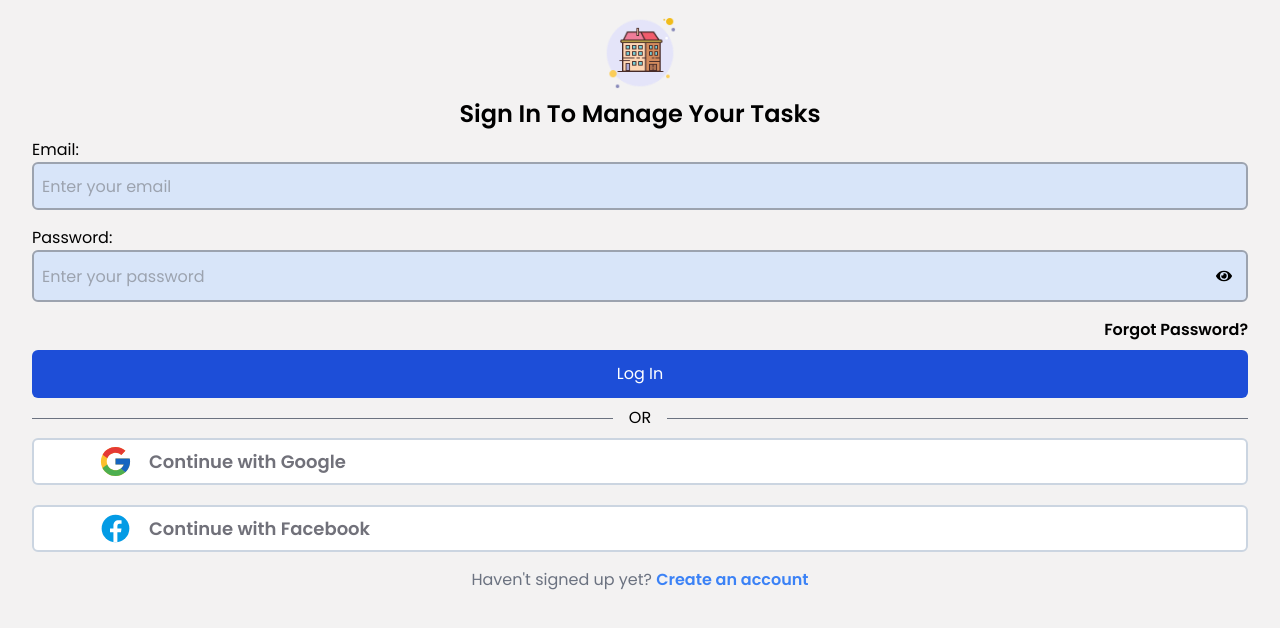
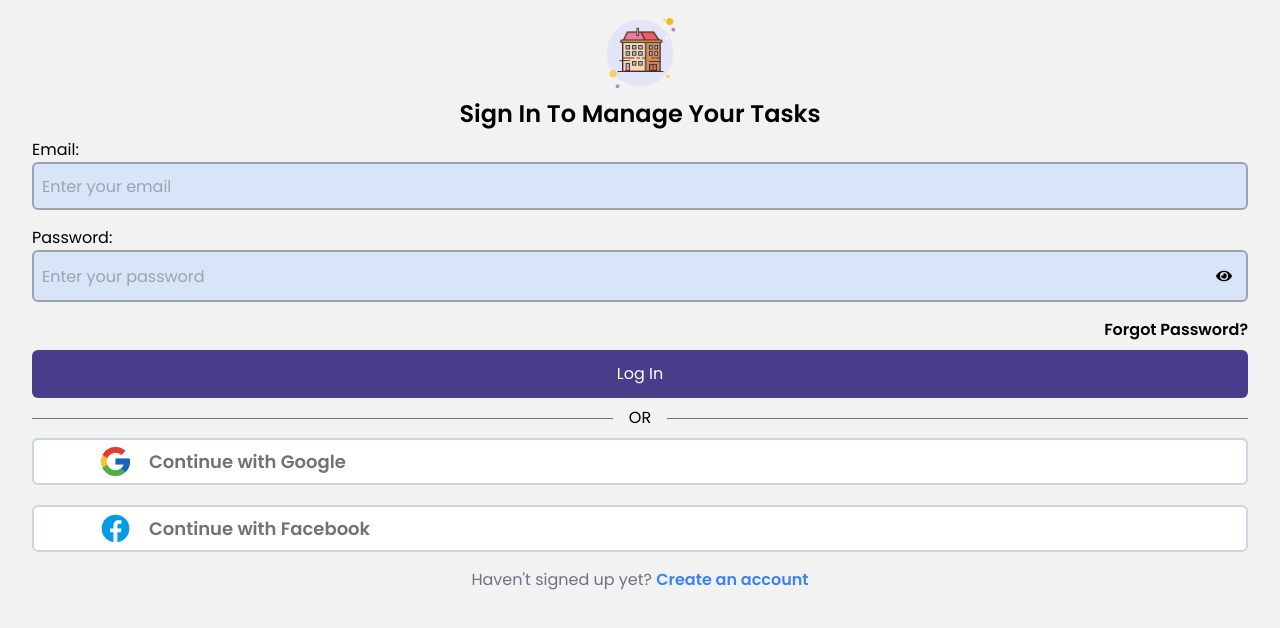
Before and after one commit to Wahaj-Ali-SK/hosuekeeping, a React (Vite) app: page / in a window 1280 px wide. Shown: the top 628 px of the page. Built offline with nearby package versions, Linux system fonts and the light colour scheme.

Commit message:
Update Signin.jsx

```diff
--- a/src/pages/Signin/Signin.jsx
+++ b/src/pages/Signin/Signin.jsx
@@ -50,7 +50,7 @@ const Signin = () => {
 
           <p className="text-right mb-2 font-[600]">Forgot Password?</p>
 
-          <button className="bg-blue-700 text-white p-3 rounded-md">Log In</button>
+          <button className="bg-button text-white p-3 rounded-md">Log In</button>
 
 
         </form>
```
